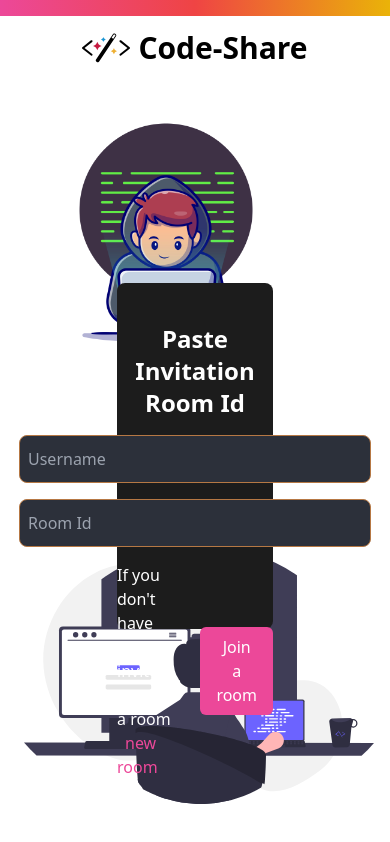
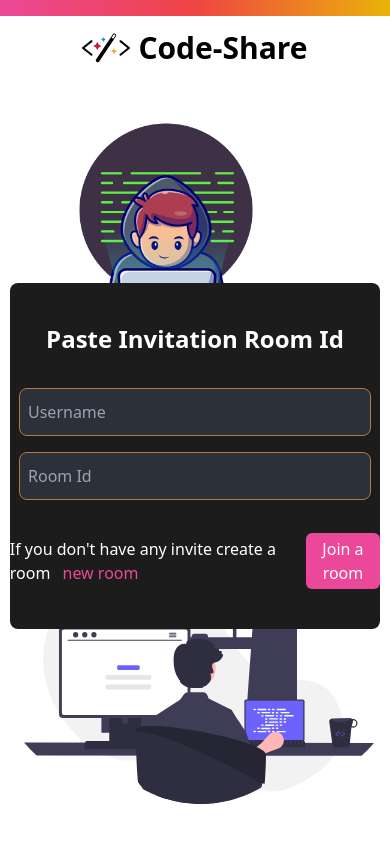
Before and after one commit to sanil011/code-share, a React (Create React App) app in the folder client/: page / in a window 390 px wide. Built offline with nearby package versions, Linux system fonts and the light colour scheme.

Commit message:
responsive of doubt section

```diff
--- a/client/src/components/DoubtSection.jsx
+++ b/client/src/components/DoubtSection.jsx
@@ -9,10 +9,10 @@ const ROOT_CSS = css({
 function DoubtSection({ status, setDoubt, doubt, askDoubt, allDoubts }) {
     const dummy = useRef();
     return (
-        <div style={{ height: "calc(100vh - 16px)" }} className='flex flex-col justify-between bg-gray-200  absolute top-4 right-0  z-10 w-[27%]'>
+        <div style={{ height: "calc(100vh - 16px)" }} className='flex flex-col justify-between bg-gray-200  absolute top-4 right-0  z-10 lg:w-[27%] md:w-[40%] sm:w-[45%] w-[55%]'>
             <div>
                 <div className="flex w-full items-center justify-between p-2">
-                    <h3 className='text-xl font-semibold '>Doubt Box</h3>
+                    <h3 className='text-xl font-semibold'>Doubt Box</h3>
                     <button
                         onClick={() => status(false)}
                         className=" px-3 py-1 bg-white rounded-md text-2xl" >
--- a/client/src/pages/Home.tsx
+++ b/client/src/pages/Home.tsx
@@ -39,7 +39,7 @@ export default function Home() {
                 <img src={Bg} width={300} height={300} />
             </div>
             <div className='flex flex-col justify-center items-center' style={{ height: 'calc(100vh - 76px)' }}>
-                <div className='flex flex-col justify-between py-10 items-center w-[40%] h-[45%] rounded-lg  mx-auto gap-4  bg-[#1C1C1C]'>
+                <div className='flex flex-col justify-between py-10 items-center lg:w-[40%] md:w-[50%] sm:w-[95%] w-[95%] h-[45%] rounded-lg  mx-auto gap-4  bg-[#1C1C1C]'>
                     <h3 className='text-2xl font-semibold text-center text-white'>Paste Invitation Room Id</h3>
                     <div className='flex flex-col  gap-4'>
                         <input type='text' className=' border outline-none border-[#B67844] min-w-[22em] h-12 rounded-lg pl-2 bg-[#2C303A] text-white' value={username} placeholder='Username' onChange={(e) => setUsername(e.target.value)} />
@@ -47,7 +47,7 @@ export default function Home() {
                     </div>
                     <div className='flex justify-center items-center w-full'>
                         <p className='text-white pr-6'>If you don't have any invite create a room  <span onClick={handleClickNew} className='text-pink-500 ml-2 cursor-pointer'>new room</span></p>
-                        <button className='py-2 px-4 rounded-md border-none text-white bg-pink-500' onClick={joinRoom}>Join a room</button>
+                        <button className='md:py-2 py-1 sm:px-4 px-2 rounded-md border-none text-white bg-pink-500' onClick={joinRoom}>Join a room</button>
                     </div>
                 </div>
             </div>
```
